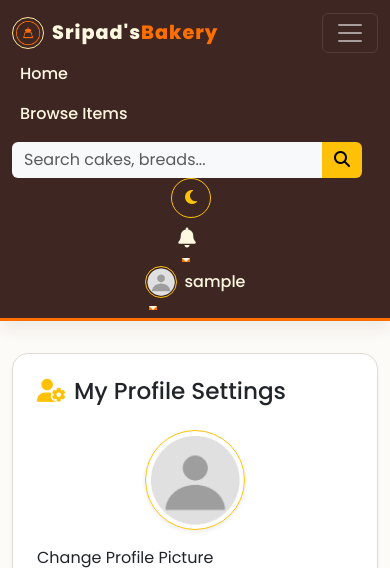
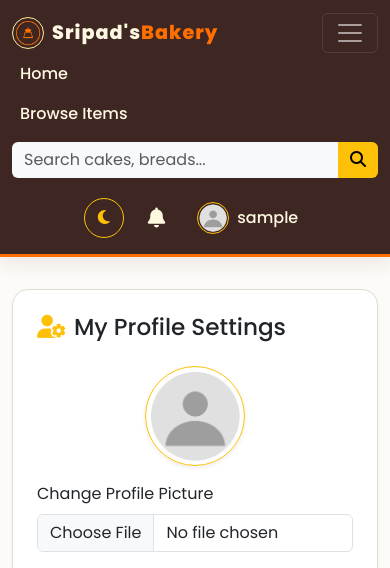
Before and after one commit to Nk809/sripads_bakery, a Django app: page /accounts/profile/ in a window 390 px wide, after a click that opens the changed part. Shown: the top 568 px of the page. Run offline with Django 5.2, Linux system fonts and the light colour scheme; the visitor is signed in with stand-in values (Sample User, id 1); data that the repository does not hold is empty.

Commit message:
Fix mobile navbar layout quick-action icon alignment and dropdowns

```diff
--- a/static/css/main.css
+++ b/static/css/main.css
@@ -582,3 +582,27 @@ textarea:focus {
         margin-bottom: 2rem !important;
     }
 }
+
+/* Mobile Navbar Quick-Action Dropdown Position & Spacing fixes */
+@media (max-width: 991.98px) {
+    .navbar-bakery .dropdown-menu {
+        position: absolute !important;
+        float: none !important;
+        top: 100% !important;
+        left: 50% !important;
+        transform: translateX(-50%) !important;
+        width: calc(100vw - 32px) !important;
+        max-width: 320px !important;
+        margin-top: 12px !important;
+        border: 1px solid var(--border-color) !important;
+        background-color: var(--card-bg) !important;
+        box-shadow: var(--shadow-lg) !important;
+        z-index: 1050 !important;
+    }
+
+    /* Spacing between Search Bar and Quick Actions on mobile */
+    .navbar-bakery form.d-flex {
+        margin-bottom: 15px !important;
+        margin-right: 0 !important;
+    }
+}
--- a/templates/base.html
+++ b/templates/base.html
@@ -56,9 +56,9 @@
                     </div>
                 </form>
 
-                <ul class="navbar-nav align-items-center">
+                <ul class="navbar-nav flex-row align-items-center justify-content-center gap-3 mt-3 mt-lg-0">
                     <!-- Dark Mode Toggle -->
-                    <li class="nav-item me-2">
+                    <li class="nav-item">
                         <button class="btn btn-outline-warning rounded-circle" id="darkModeToggle"
                             aria-label="Toggle Dark Mode" style="width: 40px; height: 40px; padding: 0;">
                             <i class="fas fa-moon"></i>
@@ -68,7 +68,7 @@
                     {% if user.is_authenticated %}
                     {% if not user.is_seller %}
                     <!-- Cart -->
-                    <li class="nav-item me-2">
+                    <li class="nav-item">
                         <a class="nav-link nav-link-bakery position-relative" href="{% url 'cart_detail' %}"
                             aria-label="Shopping Cart">
                             <i class="fa-solid fa-cart-shopping fa-lg"></i>
@@ -80,8 +80,8 @@
                     {% endif %}
 
                     <!-- Notifications Dropdown -->
-                    <li class="nav-item dropdown me-3">
-                        <a class="nav-link nav-link-bakery position-relative dropdown-toggle" href="#"
+                    <li class="nav-item dropdown">
+                        <a class="nav-link nav-link-bakery position-relative" href="#"
                             id="notificationDropdown" role="button" data-bs-toggle="dropdown" aria-expanded="false"
                             aria-label="Notifications">
                             <i class="fa-solid fa-bell fa-lg"></i>
@@ -98,7 +98,7 @@
 
                     <!-- Profile Dropdown -->
                     <li class="nav-item dropdown">
-                        <a class="nav-link dropdown-toggle nav-link-bakery d-flex align-items-center" href="#"
+                        <a class="nav-link nav-link-bakery d-flex align-items-center" href="#"
                             id="userDropdown" role="button" data-bs-toggle="dropdown" aria-expanded="false">
                             <img src="{% if user.profile_picture %}{{ user.profile_picture.url }}{% else %}{% static 'images/default_profile.png' %}{% endif %}" class="rounded-circle me-2 border border-warning"
                                 style="width: 32px; height: 32px; object-fit: cover;">
@@ -143,7 +143,7 @@
                         <a class="nav-link nav-link-bakery" href="{% url 'login' %}">Login</a>
                     </li>
                     <li class="nav-item">
-                        <a class="btn btn-warning rounded-pill px-3 py-1 font-weight-bold ms-2"
+                        <a class="btn btn-warning rounded-pill px-3 py-1 font-weight-bold"
                             href="{% url 'signup' %}">Sign Up</a>
                     </li>
                     {% endif %}
```
